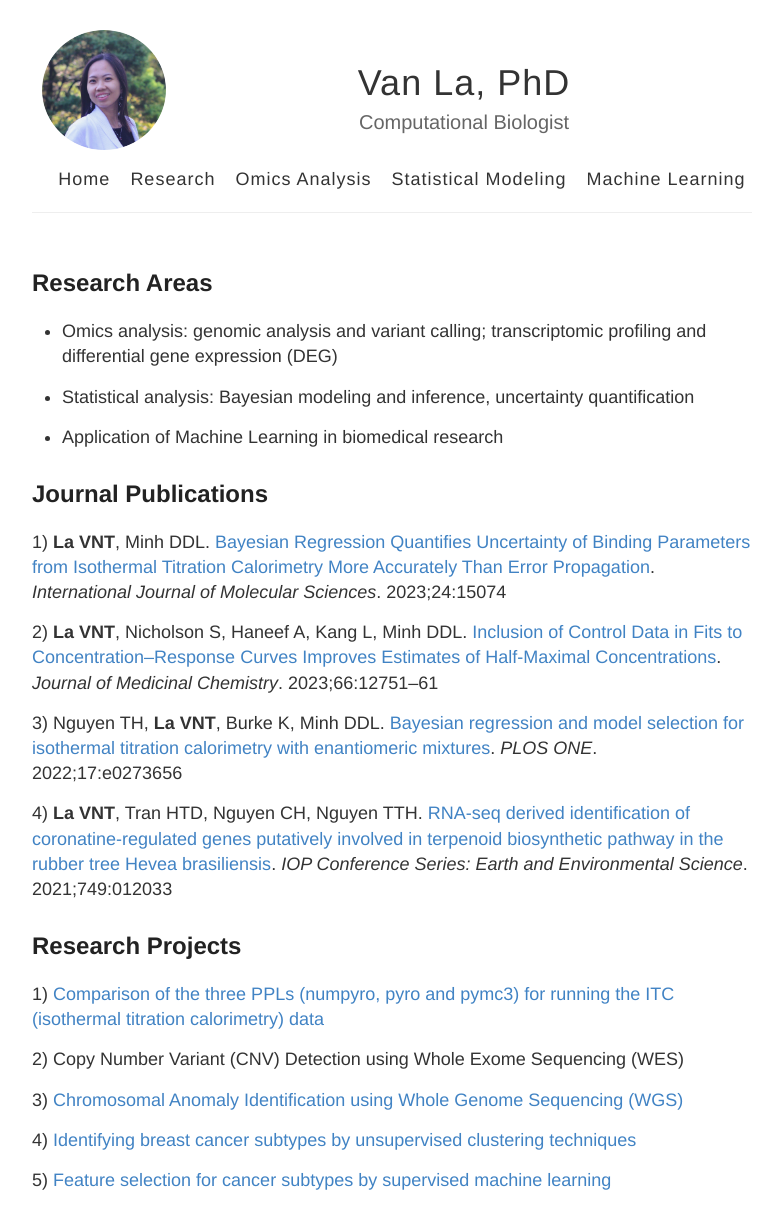
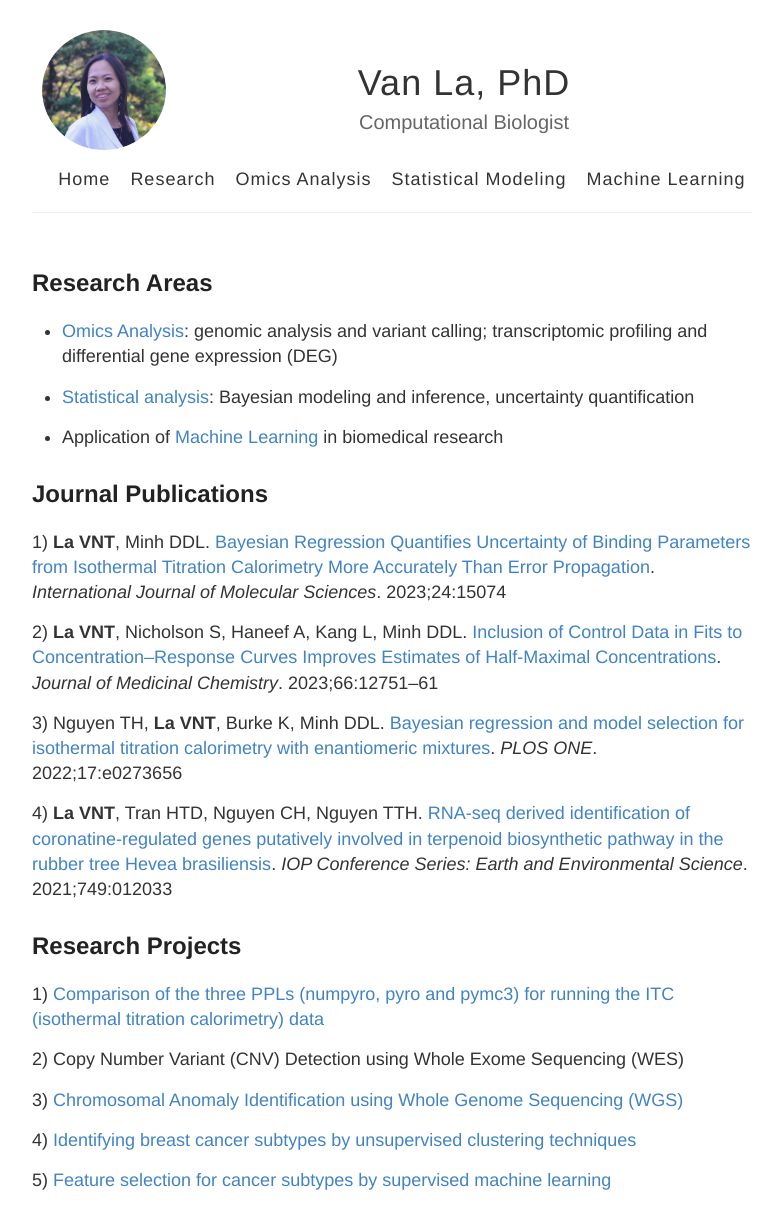
Before and after one commit to vanngocthuyla/vanngocthuyla.github.io, a Jekyll site: the page built from _pages/research.md, in a window 1280 px wide. Shown: the whole page, without its empty margins (248-1029 px from the left). Built offline with Jekyll 4.4.1, drawn with Linux system fonts in a browser that asks for light colours; part of the change alters nothing that is shown.

```diff
--- a/_pages/research.md
+++ b/_pages/research.md
@@ -8,11 +8,11 @@ permalink: /research
 
 ## Research Areas
 
-- Omics analysis: genomic analysis and variant calling; transcriptomic profiling and differential gene expression (DEG)
+- [Omics Analysis](https://vanngocthuyla.github.io/omics): genomic analysis and variant calling; transcriptomic profiling and differential gene expression (DEG)
 
-- Statistical analysis: Bayesian modeling and inference, uncertainty quantification
+- [Statistical analysis](https://vanngocthuyla.github.io/modeling): Bayesian modeling and inference, uncertainty quantification
 
-- Application of Machine Learning in biomedical research
+- Application of [Machine Learning](https://vanngocthuyla.github.io/machine_learning) in biomedical research
 
 ## Journal Publications
 
```
